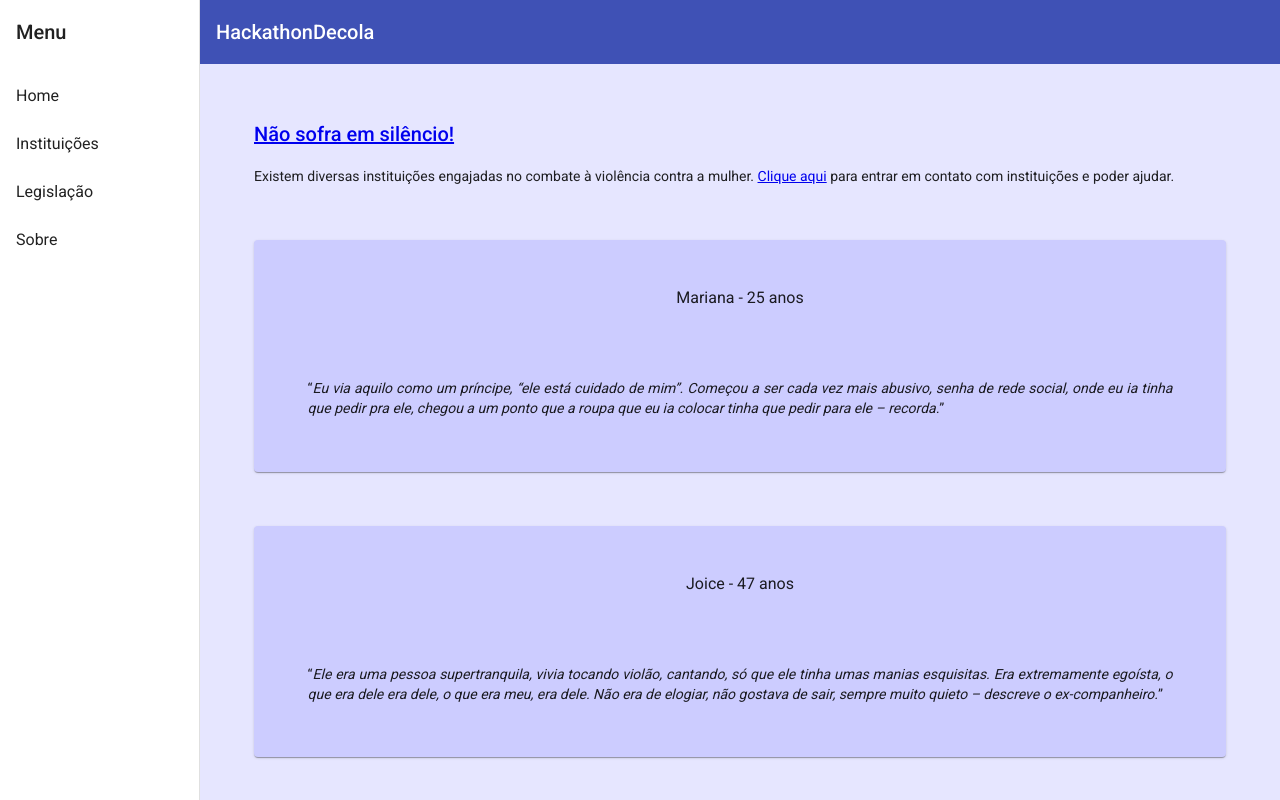
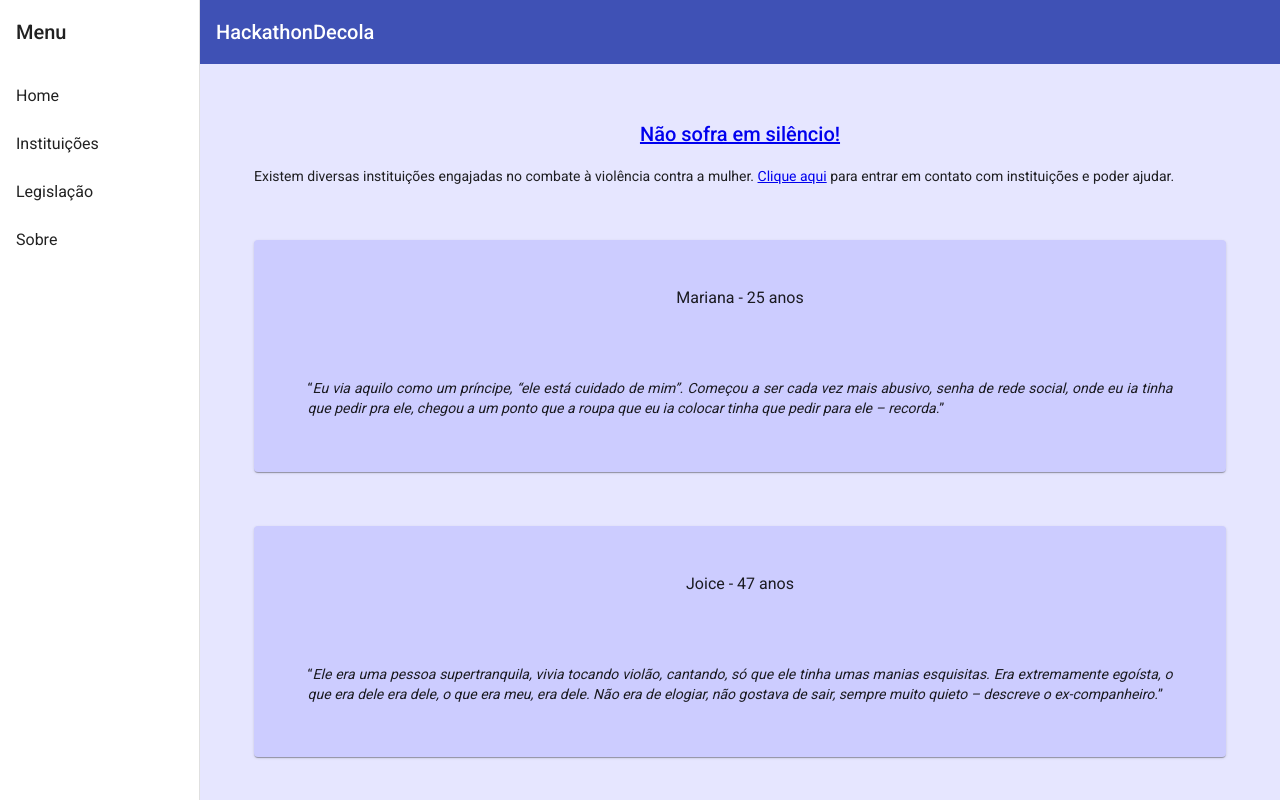
Before and after one commit to vinicius-m9/desafio-decola-iteris, an Angular app: page / in a window 1280 px wide. Built offline with nearby package versions, Linux system fonts and the light colour scheme.

Commit message:
mudanca na formatacao da home

```diff
--- a/src/app/components/home-page/home-page.component.css
+++ b/src/app/components/home-page/home-page.component.css
@@ -6,3 +6,11 @@ app-depoimento-card {
 .info {
   margin: 5%;
 }
+
+.info h2 {
+  text-align: center;
+}
+
+.info p {
+  text-align: justify;
+}
```
